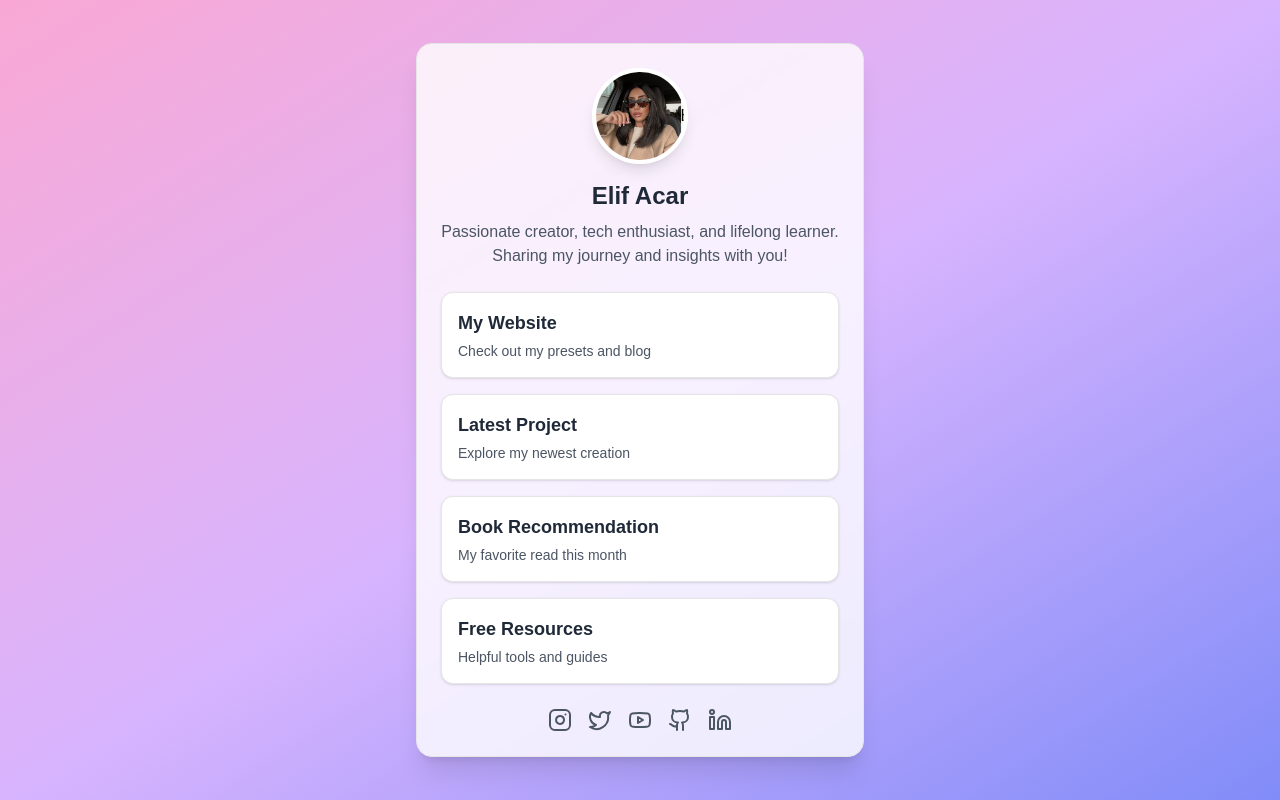
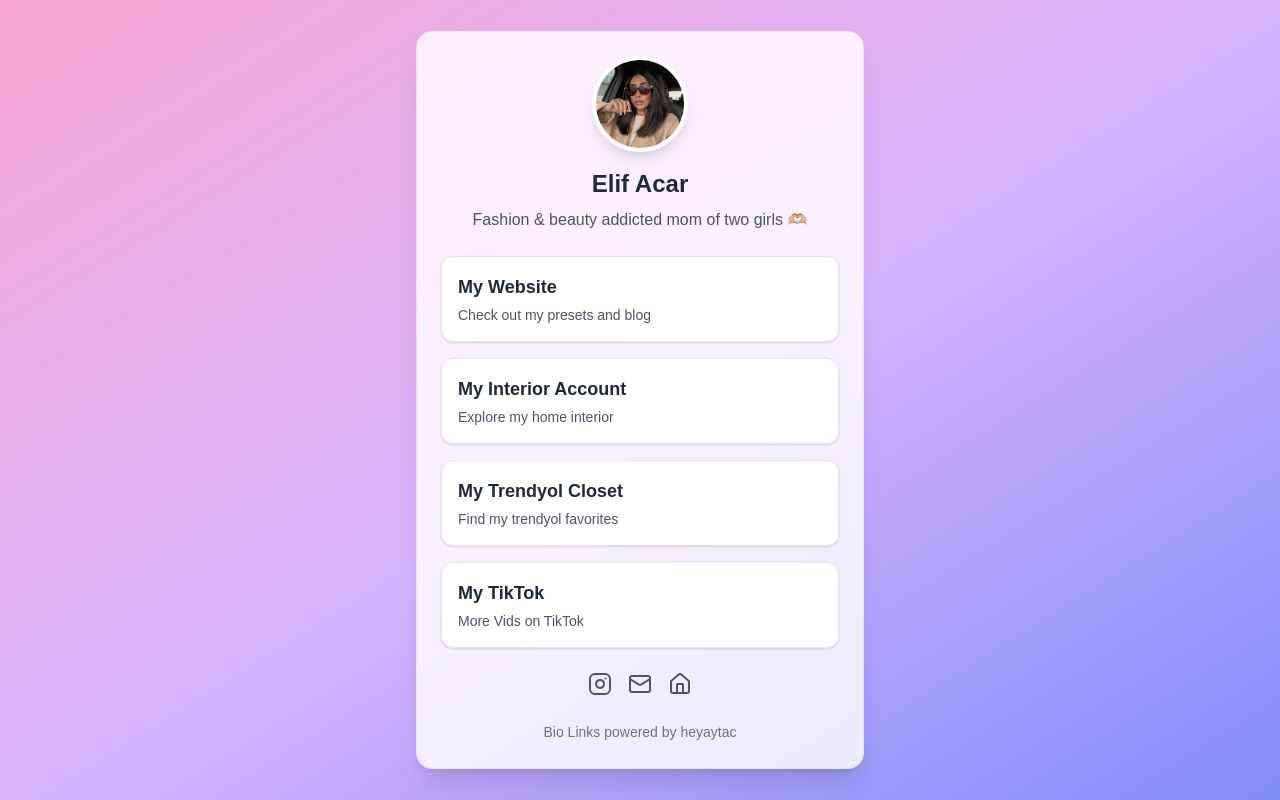
Before and after one commit to heyaytac/link-in-bio, a Next.js app: page / in a window 1280 px wide. Built offline with nearby package versions, Linux system fonts and the light colour scheme.

Commit message:
changes icons and added links

```diff
--- a/app/page.tsx
+++ b/app/page.tsx
@@ -2,27 +2,25 @@
 
 import { useState } from 'react'
 import { motion } from 'framer-motion'
-import { Avatar, AvatarFallback } from "@/components/ui/avatar"
+import Image from 'next/image'
+import { Avatar, AvatarFallback, AvatarImage } from "@/components/ui/avatar"
 import { Card, CardContent } from "@/components/ui/card"
-import { Instagram, Twitter, Youtube, Github, Linkedin } from 'lucide-react'
-import Image from 'next/image'
+import { Instagram , HomeIcon, Mail } from 'lucide-react'
 
 const links = [
   { title: 'My Website', url: 'https://cocoelif.de', description: 'Check out my presets and blog' },
-  { title: 'Latest Project', url: 'https://project.example.com', description: 'Explore my newest creation' },
-  { title: 'Book Recommendation', url: 'https://amazon.com', description: 'My favorite read this month' },
-  { title: 'Free Resources', url: 'https://resources.example.com', description: 'Helpful tools and guides' },
+  { title: 'My Interior Account', url: 'https://instagram.com/cocoelifhome', description: 'Explore my home interior' },
+  { title: 'My Trendyol Closet', url: 'https://ty.gl/no3n86uigv', description: 'Find my trendyol favorites' },
+  { title: 'My TikTok', url: 'https://www.tiktok.com/@cocoeliff', description: 'More Vids on TikTok' },
 ]
 
 const socialLinks = [
   { icon: Instagram, url: 'https://instagram.com/cocoelif' },
-  { icon: Twitter, url: 'https://twitter.com/yourusername' },
-  { icon: Youtube, url: 'https://youtube.com/yourchannel' },
-  { icon: Github, url: 'https://github.com/yourusername' },
-  { icon: Linkedin, url: 'https://linkedin.com/in/yourusername' },
+  { icon: Mail, url: 'mailto:hello@cocoelif.de' },
+  { icon: HomeIcon, url: 'https://cocoelif.de' },
 ]
 
-export default function  LinkInBioComponent() {
+export default function LinkInBioComponent() {
   const [hoveredIndex, setHoveredIndex] = useState<number | null>(null)
 
   return (
@@ -30,12 +28,17 @@ export default function  LinkInBioComponent() {
       <Card className="w-full max-w-md bg-white/80 backdrop-blur-sm shadow-xl rounded-2xl overflow-hidden">
         <CardContent className="p-6">
           <div className="flex flex-col items-center mb-6">
-            <Avatar className="w-24 h-24 border-4 border-white shadow-lg">
-              <Image src="/image/IMG_6958.jpg" alt="Profile Picture" width={96} height={96}/>
+            <Avatar className="w-24 h-24 border-4 border-white shadow-lg relative">
+              <Image
+                src="/image/IMG_6958.jpg"
+                alt="Profile Picture"
+                fill
+                style={{ objectFit: 'cover' }}
+              />
               <AvatarFallback>EA</AvatarFallback>
             </Avatar>
             <h1 className="mt-4 text-2xl font-bold text-gray-800">Elif Acar</h1>
-            <p className="text-gray-600 text-center mt-2">Passionate creator, tech enthusiast, and lifelong learner. Sharing my journey and insights with you!</p>
+            <p className="text-gray-600 text-center mt-2">Fashion & beauty addicted mom of two girls 🫶🏼</p>
           </div>
 
           <div className="space-y-4">
@@ -78,6 +81,18 @@ export default function  LinkInBioComponent() {
               </motion.a>
             ))}
           </div>
+
+          {/* New Attribution Link */}
+          <div className="mt-6 text-center">
+            <a
+              href="https://instagram.com/heyaytac"
+              target="_blank"
+              rel="noopener noreferrer"
+              className="text-sm text-gray-500 hover:text-gray-700 transition-colors duration-300"
+            >
+            Bio Links powered by heyaytac
+            </a>
+          </div>
         </CardContent>
       </Card>
     </div>
```
